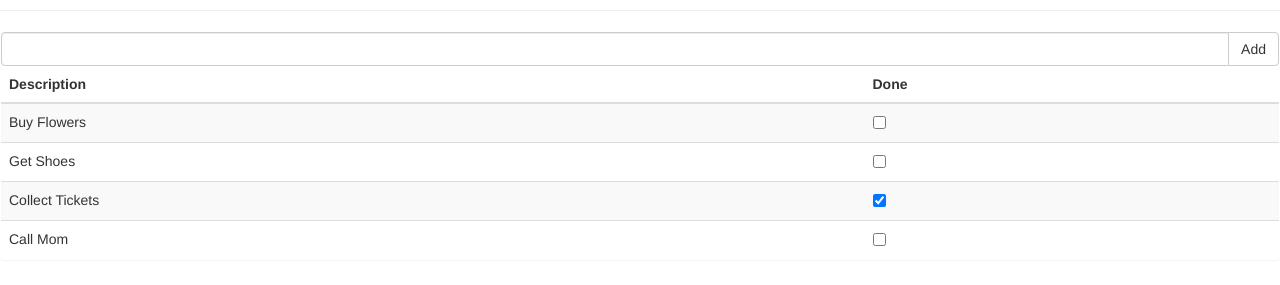
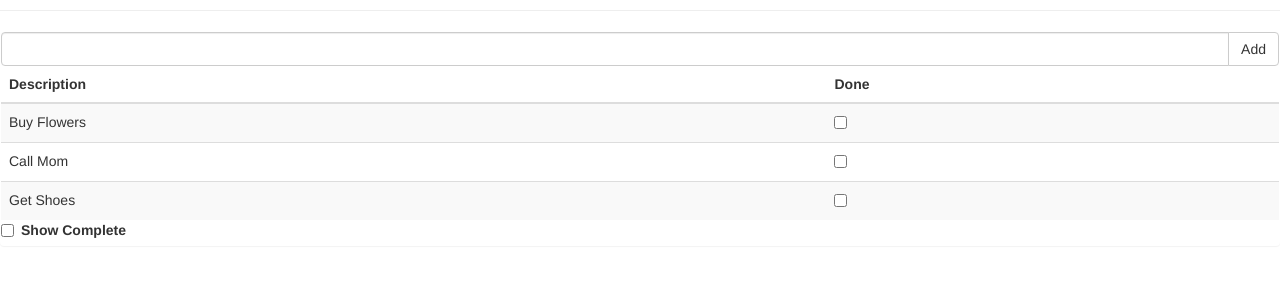
Before and after one commit to ShuoPeng/pro-angularjs-practice, a website: page index.html in a window 1280 px wide. Shown: the part 89-374 px from the top of the page. Drawn offline with nearby package versions, Linux system fonts and the light colour scheme.

Commit message:
add showcomplete function

```diff
--- a/index.html
+++ b/index.html
@@ -17,6 +17,18 @@
 		};
 
 		var todoApp = angular.module("todoApp", []);
+
+		todoApp.filter("checkedItems", function(){
+			return function(items, showComplete){
+				var resultArr = [];
+				angular.forEach(items, function(item){
+					if(item.done == false || showComplete == true) {
+						resultArr.push(item);
+					}
+				});
+				return resultArr;
+			}
+		});
 
 		todoApp.controller("ToDoCtrl", function ($scope) {
 			$scope.todo = model;
@@ -70,7 +82,7 @@
 				</tr>
 			</thead>
 			<tbody>
-				<tr ng-repeat="item in todo.items">
+				<tr ng-repeat="item in todo.items | checkedItems:showComplete | orderBy:'action'">
 					<td>{{item.action}}</td>
 					<td>
 						<input type="checkbox" ng-model="item.done" />
@@ -78,6 +90,9 @@
 				</tr>
 			</tbody>
 		</table>
+		<div class="checkbox-inline">
+			<label><input type="checkbox" ng-model="showComplete">Show Complete</label>
+		</div>
 	</div>
 </body>
 
```
